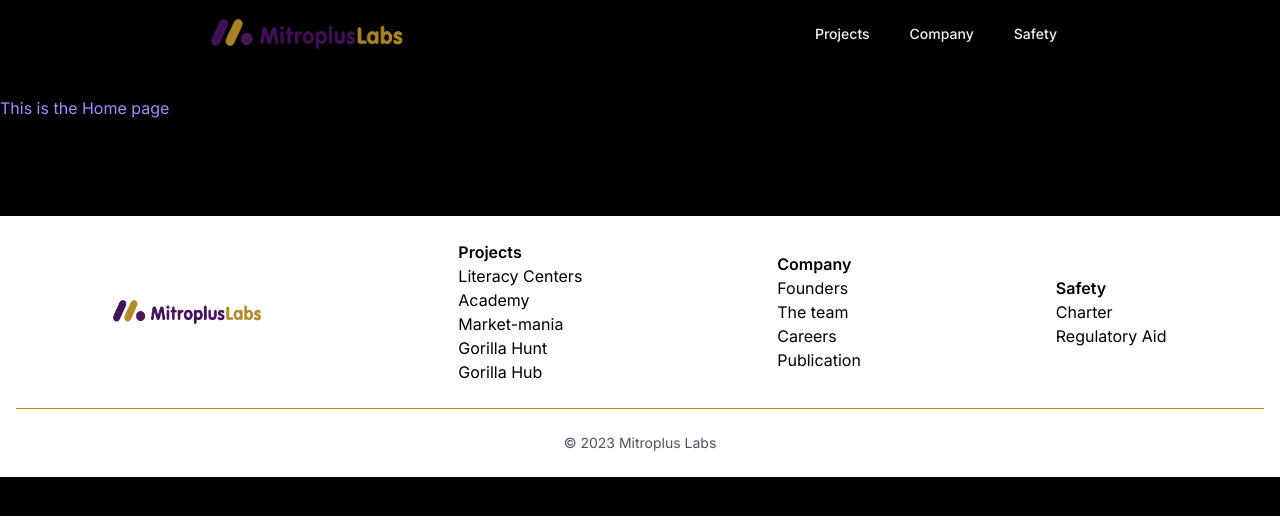
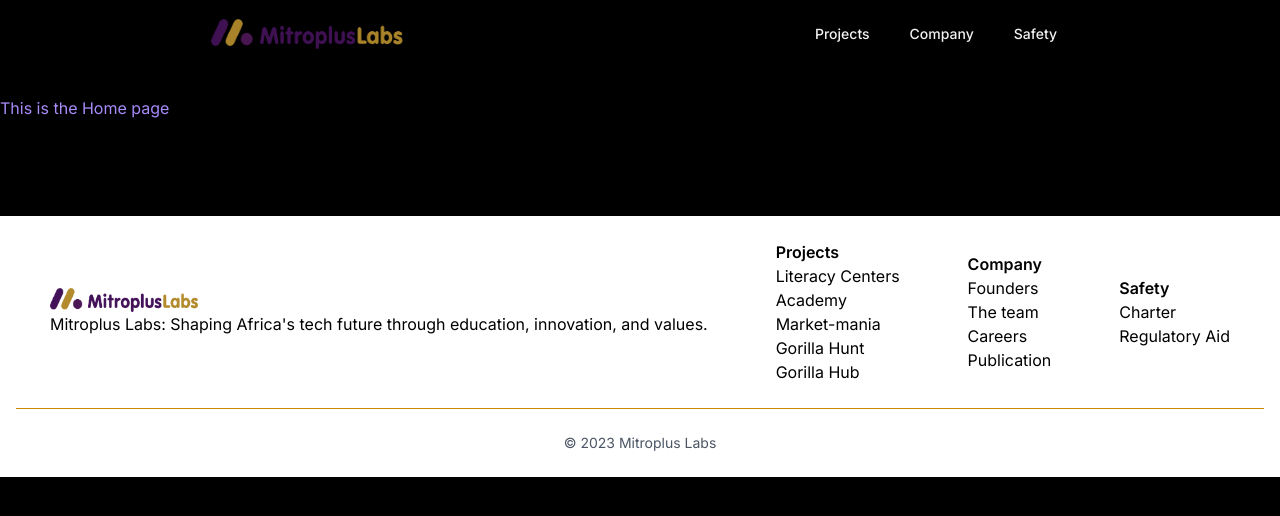
Before and after one commit to philip-bbaale/mitropluslabs, a Next.js app: page / in a window 1280 px wide. Shown: the top 516 px of the page. Built offline with nearby package versions, Linux system fonts and the light colour scheme.

Commit message:
add footer slogan

```diff
--- a/app/components/footer.js
+++ b/app/components/footer.js
@@ -100,6 +100,7 @@ export default function Footer() {
               height={50}
             />
           </Link>
+          <p>Mitroplus Labs: Shaping Africa's tech future through education, innovation, and values.</p>
         </div>
         {links.map((link, index) => (
           <div key={index} className="w-full md:w-auto mb-4 md:mb-0">
```
